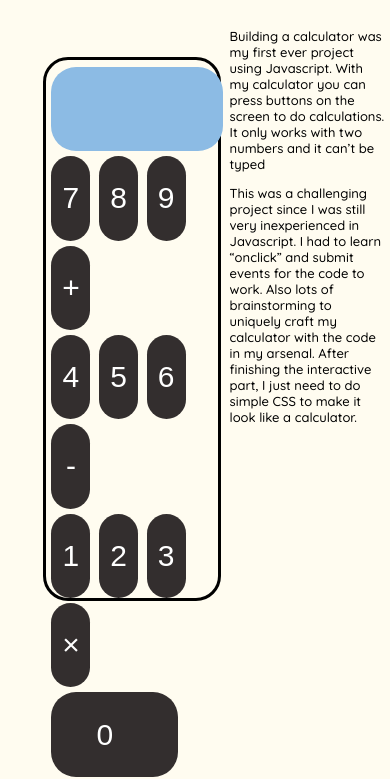
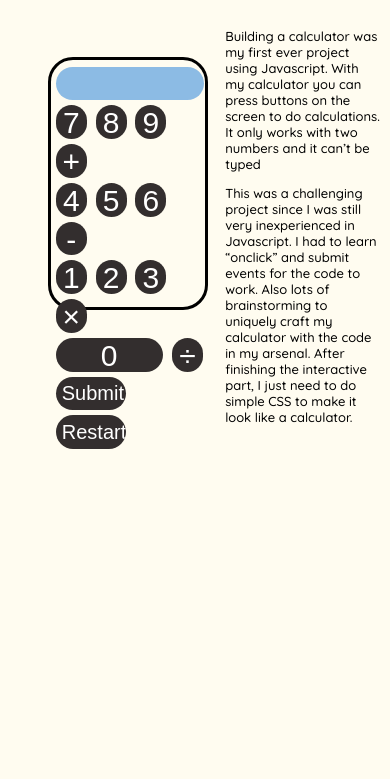
Before and after one commit to Red-Su/Personal-Website, a plain HTML site: page cal.html in a window 390 px wide. Shown: the part 104-883 px from the top of the page. After the commit the page ends 844 px from the top, so only its background shows below. Drawn offline with Linux system fonts and the light colour scheme.

Commit message:
Cal test

```diff
--- a/cal.css
+++ b/cal.css
@@ -65,3 +65,32 @@ form {
         width: 32.5vw;
     }
 }
+@media screen and (max-width: 480px) {
+    input {
+        width: 8vw;
+        height: 4vh;
+    }
+    .zero {
+        height: 4vh;
+        width: 27.6vw;
+
+    }
+    .restart {
+        height: 4vh;
+        width: 18vw;
+        font-size: 20px;
+    }
+    .submit {
+        height: 4vh;
+        width: 18vw;
+        font-size: 20px;
+    }
+    .output {
+        width: 38vw;
+        font-size: 25px;
+    }
+    form {
+        width: 41vw;
+        height: 30vh;
+    }
+}
```
